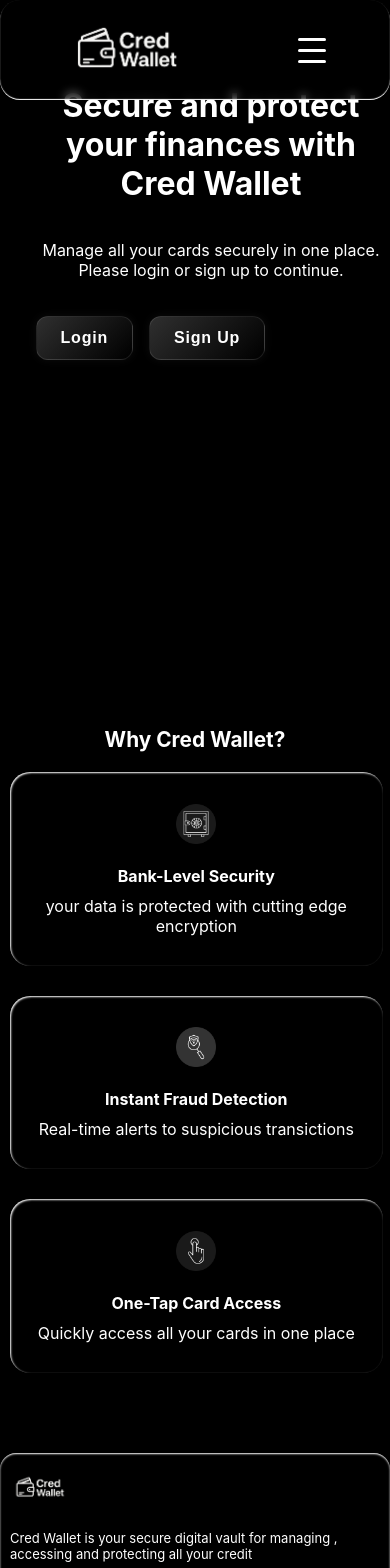
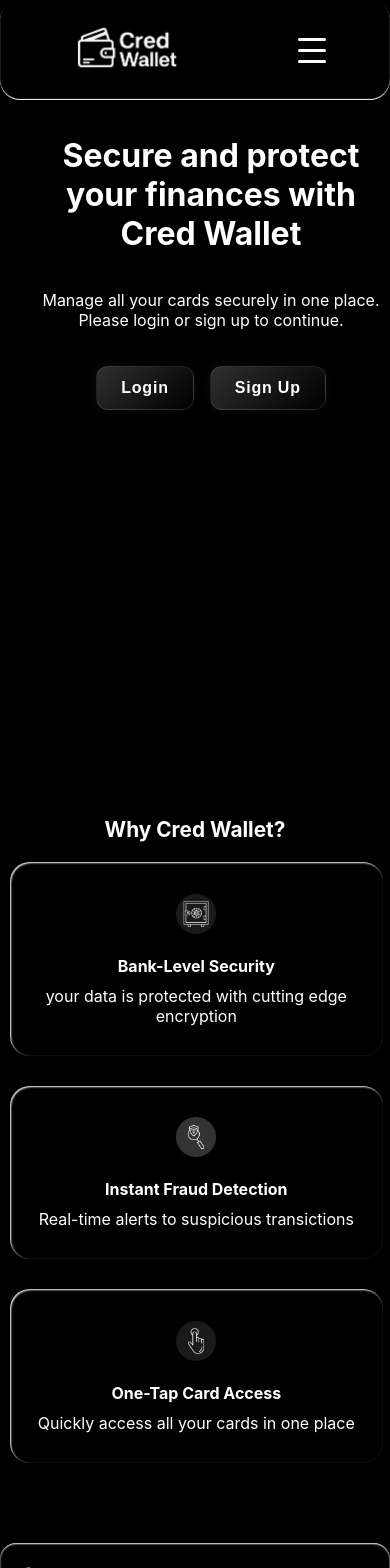
Before and after one commit to aryanayush012/Cred-Wallet-2.0, a React (Create React App) app in the folder frontend/: page / in a window 390 px wide. Shown: the top 1568 px of the page. Built offline with nearby package versions, Linux system fonts and the light colour scheme; no server answers.

Commit message:
fixed remainig styles for mobile

```diff
--- a/frontend/src/components/styles/Features.style.css
+++ b/frontend/src/components/styles/Features.style.css
@@ -5,6 +5,7 @@
   flex-direction: column;
   padding: 20px;
   flex-wrap: wrap;
+  padding: 50px 10px 10px 10px;
 }
 .features{
     display: flex;
@@ -63,9 +64,7 @@
   }
 }
 @media (max-width: 700px) {
-  .features-container {
-    padding: 10px;
-  }
+
   .features-content {
     width: 98%;
     padding: 10px 5px;
--- a/frontend/src/components/styles/Hero.style.css
+++ b/frontend/src/components/styles/Hero.style.css
@@ -49,6 +49,7 @@
     .hero-container {
         flex-direction: column;
         height: auto;
+        padding-top: 50px;
     }
 
     .content,
@@ -65,5 +66,8 @@
 
     .hero-buttons {
         justify-content: center;
+        align-items: center;
+        width: 100%;
+        display: flex;
     }
 }
```
